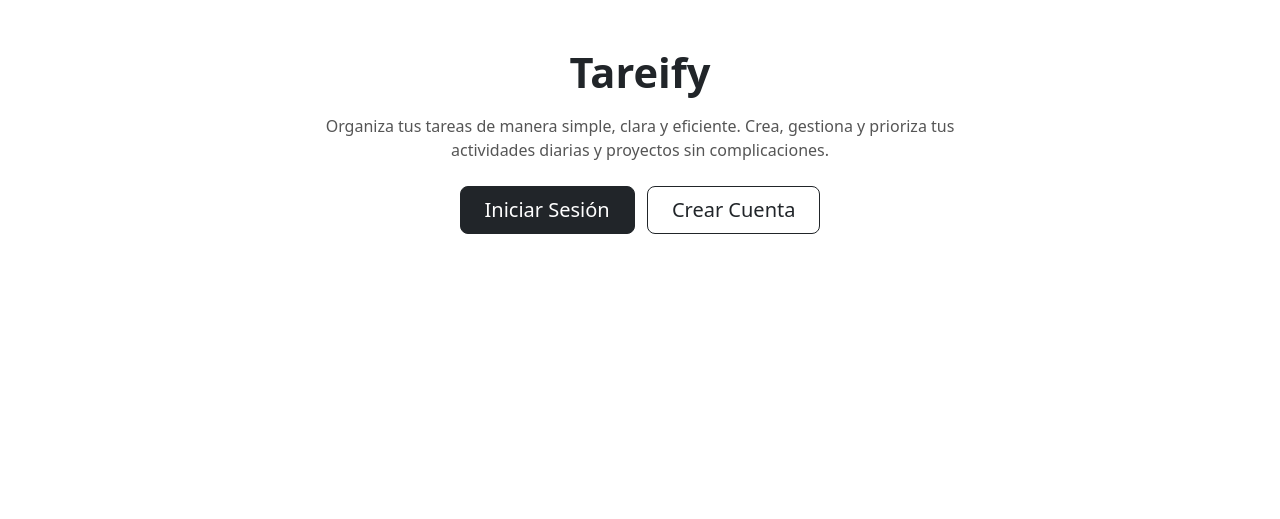
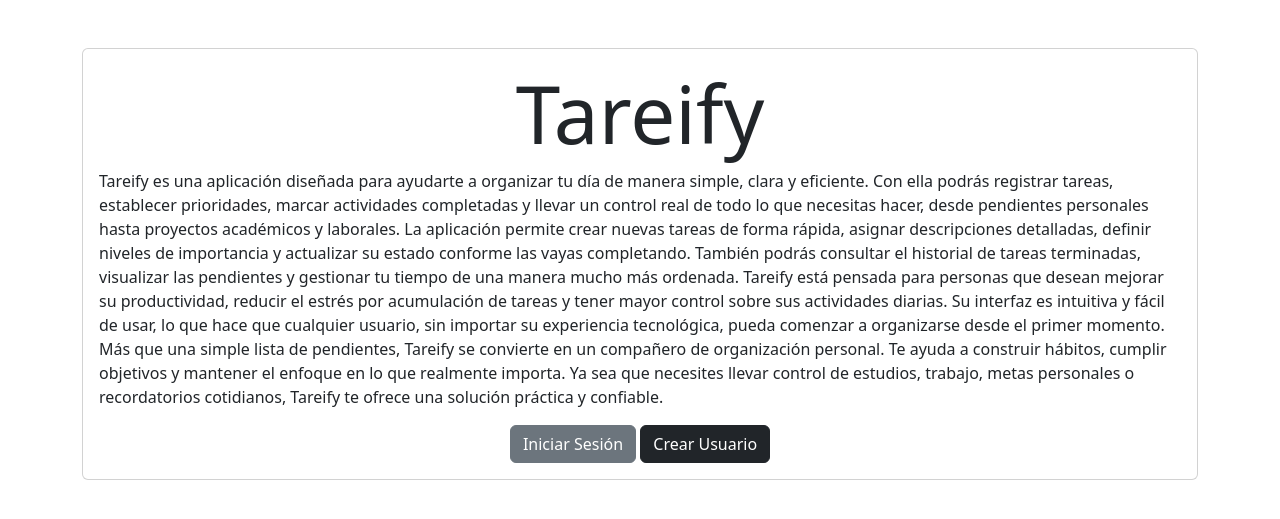
Before and after one commit to YeisonNavZun/Tareify, a Django app: page / in a window 1280 px wide. Shown: the part 56-575 px from the top of the page. Run offline with Django 5.2, Linux system fonts and the light colour scheme.

Commit message:
modifications

```diff
--- a/tasks/templates/base.html
+++ b/tasks/templates/base.html
@@ -1,4 +1,3 @@
-{% load static %}
 <!DOCTYPE html>
 <html lang="en">
 
--- a/tasks/templates/home.html
+++ b/tasks/templates/home.html
@@ -1,55 +1,40 @@
 {% extends 'base.html' %}
-{% load static %}
 
 {% block content %}
 
-<style>
-  .hero-image{
-    width: 100%;
-    max-width: 600px;   /* <-- MAS PEQUEÑA */
-    border-radius: 18px;
-    box-shadow: 0 10px 25px rgba(0,0,0,.12);
-  }
+<Main class="container py-5">
+    <section class="card card-body">
+        <h1 class="display-1 text-center">Tareify</h1>
+        <p>
+            Tareify es una aplicación diseñada para ayudarte a organizar tu día de manera simple, clara y eficiente.
+            Con ella podrás registrar tareas, establecer prioridades, marcar actividades completadas y llevar un control
+            real de todo lo que necesitas hacer, desde pendientes personales hasta proyectos académicos y laborales.
 
-  .hero-title{
-    font-size: 2.6rem;
-    font-weight: 700;
-  }
+            La aplicación permite crear nuevas tareas de forma rápida, asignar descripciones detalladas, definir niveles
+            de importancia y actualizar su estado conforme las vayas completando. También podrás consultar el historial
+            de tareas terminadas, visualizar las pendientes y gestionar tu tiempo de una manera mucho más ordenada.
 
-  .hero-sub{
-    max-width: 700px;
-    color: #555;
-  }
-</style>
+            Tareify está pensada para personas que desean mejorar su productividad, reducir el estrés por acumulación
+            de tareas y tener mayor control sobre sus actividades diarias. Su interfaz es intuitiva y fácil de usar, lo
+            que hace que cualquier usuario, sin importar su experiencia tecnológica, pueda comenzar a organizarse desde
+            el primer momento.
 
-<main class="container py-5 text-center">
+            Más que una simple lista de pendientes, Tareify se convierte en un compañero de organización personal. Te
+            ayuda a construir hábitos, cumplir objetivos y mantener el enfoque en lo que realmente importa. Ya sea que
+            necesites llevar control de estudios, trabajo, metas personales o recordatorios cotidianos, Tareify te
+            ofrece una solución práctica y confiable.
+        </p>
 
-  <!-- IMAGEN -->
-  <!-- <div class="mb-4">
-   <img src="{% static 'tasks/image/tareify_portada.png' %}"
-        class="hero-image">
-  </div> -->
+        <div class="text-center">
+            <a class="btn btn-secondary" href="/signin">
+                Iniciar Sesión
+            </a>
+            <a class="btn btn-dark" href="/signup">
+                Crear Usuario
+            </a>
+        </div>
 
-  <!-- TITULO -->
-  <h1 class="hero-title mb-3">Tareify</h1>
-
-  <!-- DESCRIPCIÓN -->
-  <p class="hero-sub mx-auto">
-    Organiza tus tareas de manera simple, clara y eficiente. Crea, gestiona y prioriza
-    tus actividades diarias y proyectos sin complicaciones.
-  </p>
-
-  <!-- BOTONES -->
-  <div class="mt-4">
-    <a href="/signin" class="btn btn-dark btn-lg me-2 px-4">
-      Iniciar Sesión
-    </a>
-
-    <a href="/signup" class="btn btn-outline-dark btn-lg px-4">
-      Crear Cuenta
-    </a>
-  </div>
-
-</main>
+    </section>
+</Main>
 
 {% endblock %}
```
Also changed, not shown: tasks/static/tasks/image/tareify_logo.png (deleted), tasks/static/tasks/image/tareify_portada.png (deleted).
